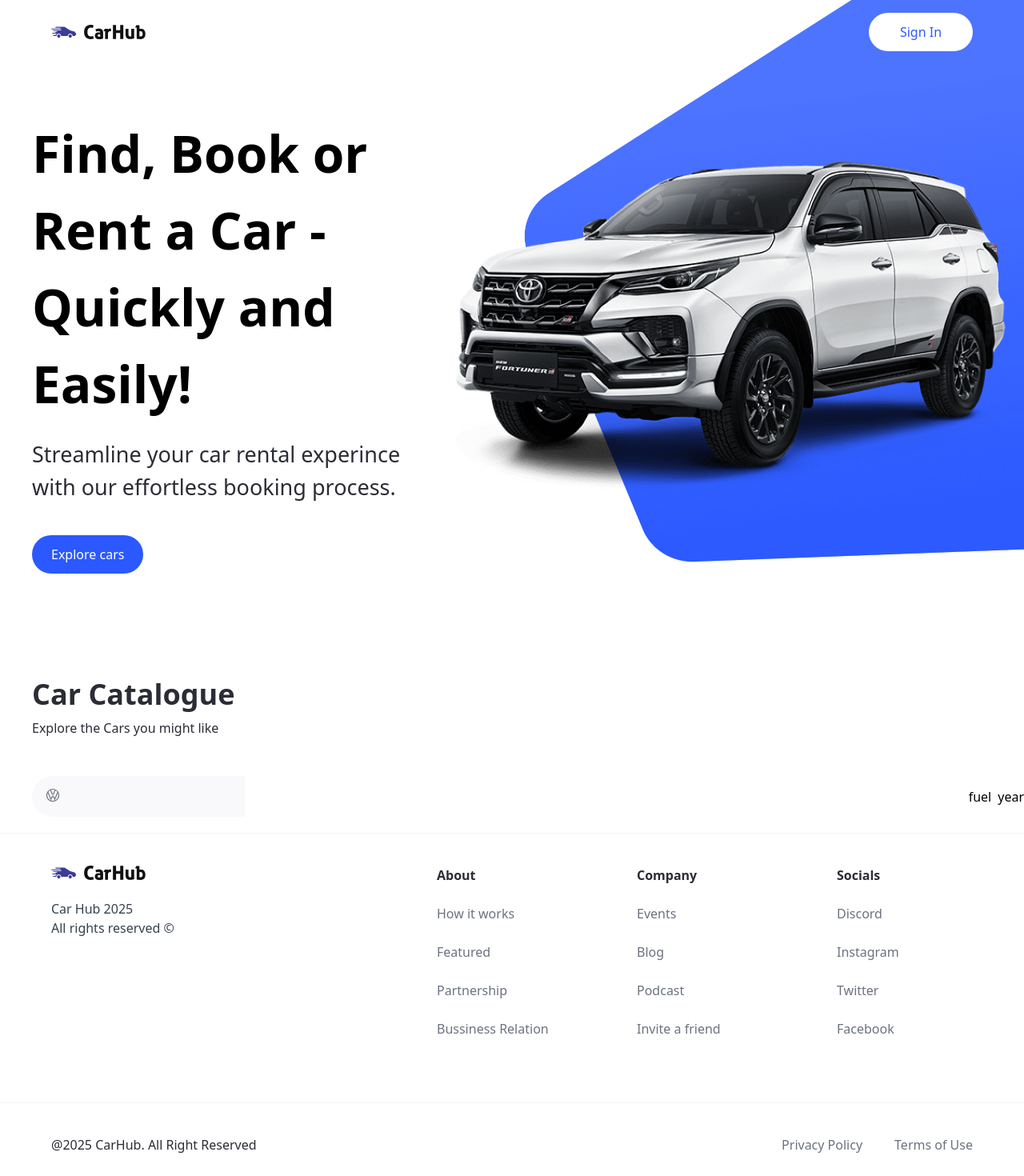
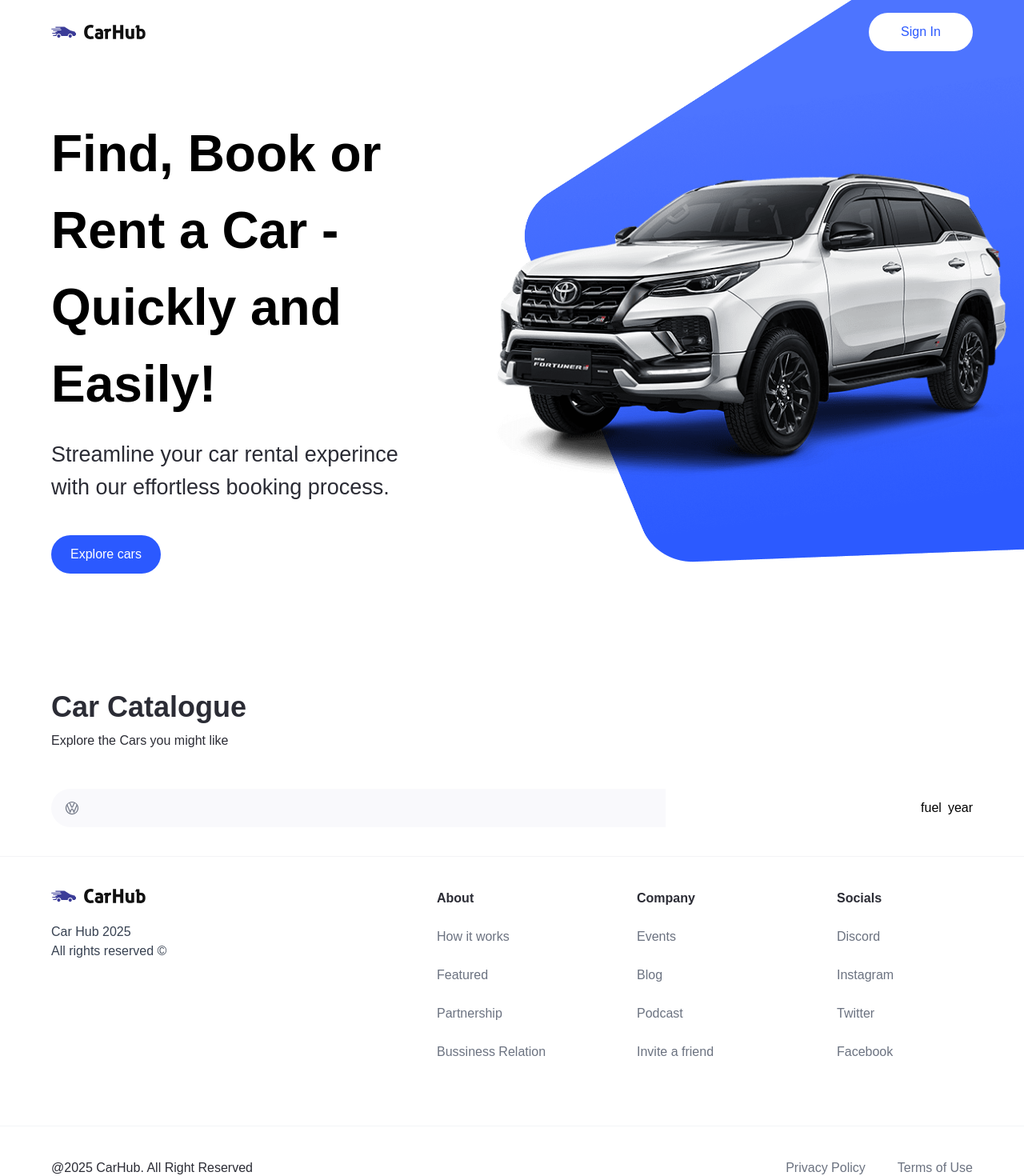
Before and after one commit to ria-arora-git/car-showcase, a Next.js app: page / in a window 1280 px wide. Shown: the top 1470 px of the page at 80% size. Built offline with nearby package versions, Linux system fonts and the light colour scheme.

Commit message:
ishaan is stupid

```diff
--- a/app/globals.css
+++ b/app/globals.css
@@ -2,10 +2,10 @@
 @tailwind components;
 @tailwind utilities;
 
-/* @import url("https://fonts.googleapis.com/css2?family=Manrope:wght@200;300;400;500;600;700;800&display=swap");
+ /* @import url("https://fonts.googleapis.com/css2?family=Manrope:wght@200;300;400;500;600;700;800&display=swap"); */
 
 
-/*
+
 * {
   margin: 0;
   padding: 0;
@@ -14,7 +14,7 @@
 }
 
 /* START: General styles */
-/* .max-width {
+.max-width {
   @apply max-w-[1440px] mx-auto;
 }
 
@@ -36,11 +36,10 @@
 
 .custom-btn {
   @apply flex flex-row relative justify-center items-center py-3 px-6 outline-none;
-} */
-/* END: General styles */
+}
 
-/* START: Hero styles */
-/* .hero {
+
+.hero {
   @apply flex xl:flex-row flex-col gap-5 relative z-0 max-w-[1440px] mx-auto;
 }
 
@@ -62,11 +61,10 @@
 
 .hero__image-overlay {
   @apply absolute xl:-top-24 xl:-right-1/2 -right-1/4 bg-hero-bg bg-repeat-round -z-10 w-full xl:h-screen h-[590px] overflow-hidden;
-} */
-/* END: Hero styles */
+}
 
-/* START: Home styles */
-/*
+
+
 .home__text-container {
   @apply flex flex-col items-start justify-start gap-y-2.5 text-black-100;
 }
@@ -85,11 +83,10 @@
 
 .home__error-container {
   @apply mt-16 flex justify-center items-center flex-col gap-2;
-} */
-/* END: Home styles */
+}
 
-/* START: Car Card styles */
-/* .car-card {
+
+.car-card {
   @apply flex flex-col p-6 justify-center items-start text-black-100 bg-primary-blue-100 hover:bg-white hover:shadow-md rounded-3xl;
 }
 
@@ -131,10 +128,9 @@
 
 .car-card__btn-container {
   @apply hidden group-hover:flex absolute bottom-0 w-full z-10;
-} */
-/* END: Car Card styles */
+}
 
-/* START: Car Details styles
+
 .car-details__dialog-panel {
   @apply relative w-full max-w-lg max-h-[90vh] overflow-y-auto transform rounded-2xl bg-white p-6 text-left shadow-xl transition-all flex flex-col gap-5;
 }
@@ -145,21 +141,19 @@
 
 .car-details__main-image {
   @apply relative w-full h-40 bg-pattern bg-cover bg-center rounded-lg;
-} */
-/* END: Car Details styles */
+}
 
-/* START: Custom Filter styles */
-/* .custom-filter__btn {
+
+ .custom-filter__btn {
   @apply relative w-full min-w-[127px] flex justify-between items-center cursor-default rounded-lg bg-white py-2 px-3 text-left shadow-md sm:text-sm border;
 }
 
 .custom-filter__options {
   @apply absolute mt-1 max-h-60 w-full overflow-auto rounded-md bg-white py-1 text-base shadow-lg ring-1 ring-black ring-opacity-5 focus:outline-none sm:text-sm;
-} */
-/* END: Custom Filter styles */
+}
 
-/* START: Footer styles */
-/* .footer {
+
+ .footer {
   @apply flex flex-col text-black-100  mt-5 border-t border-gray-100;
 }
 
@@ -185,11 +179,10 @@
 
 .footer__copyrights-link {
   @apply flex-1 flex sm:justify-end justify-center max-sm:mt-4 gap-10;
-} */
-/* END: Footer styles */
+}
 
-/* START: searchbar styles */
-/* .searchbar {
+
+.searchbar {
   @apply flex items-center justify-start max-sm:flex-col w-full relative max-sm:gap-4 max-w-3xl;
 }
 
@@ -199,11 +192,9 @@
 
 .searchbar__input {
   @apply w-full h-[48px] pl-12 p-4 bg-light-white rounded-r-full max-sm:rounded-full outline-none cursor-pointer text-sm;
-} */
-/* END: searchbar styles */
+}
 
-/* START: search manufacturer styles */
-/* .search-manufacturer {
+.search-manufacturer {
   @apply flex-1 max-sm:w-full flex justify-start items-center;
 }
 
@@ -217,5 +208,4 @@
 
 .search-manufacturer__option {
   @apply cursor-default select-none py-2 pl-10 pr-4;
-} */
-/* END: search manufacturer styles  */
+}
--- a/app/page.tsx
+++ b/app/page.tsx
@@ -9,7 +9,7 @@ export default function Home() {
    <main className="">
       <Hero />
 
-      <div className="mt-12 pl-10 max-width" id="discover">
+      <div className="mt-12 padding-x padding-y max-width" id="discover">
         <div className="flex flex-col items-start justify-start gap-y-2.5 text-black-100">
           <h1 className="text-4xl font-extrabold ">Car Catalogue</h1>
           <p>Explore the Cars you might like </p>
--- a/components/Hero.tsx
+++ b/components/Hero.tsx
@@ -7,8 +7,8 @@ const Hero = () => {
   const handleScroll = ()=>{}
 
   return (
-    <div className='flex xl:flex-row flex-col gap-5 relative z-0 max-w-[1440px] mx-auto'>
-      <div className='flex-1 pt-36 padding-x pl-10'>
+    <div className='flex xl:flex-row flex-col gap-5 relative max-w-[1440px] w-screen'>
+      <div className='flex-1 pt-36 padding-x'>
         <h1 className='2xl:text-[72px] sm:text-[64px] text-[50px] font-extrabold '>
           Find, Book or Rent a Car - Quickly and Easily!
         </h1>
--- a/components/SearchManufacturer.tsx
+++ b/components/SearchManufacturer.tsx
@@ -17,13 +17,13 @@ const SearchManufacturer: React.FC<SearchManufacturerProps> = ({ setManufacturer
 );
 
   return (
-    <div className='flex-1 max-sm:w-full flex justify-start items-center w-full relative'>
+    <div className='flex-1 max-sm:w-full flex justify-start items-center'>
         <Combobox value={Manufacturer} onChange={setManufacturer} >
             <div className='relative w-full '>
                 <ComboboxButton className="absolute top-[14px]">
                     <Image src={"/car-logo.svg"} width={20} height={20} className='ml-4' alt='Car Logo'/>
                 </ComboboxButton>
-                <ComboboxInput className={'w-full h-full pl-12 p-4 rounded-l-full max-sm:rounded-full bg-light-white outline-none cursor-pointer text-sm'} placeholder='Volkswagen' displayValue={(Manufacturer: string) => Manufacturer} onChange={(e)=> setquery(e.target.value)} />
+                <ComboboxInput className={'w-full h-[48px] pl-12 p-4 rounded-l-full max-sm:rounded-full bg-light-white outline-none cursor-pointer text-sm'} placeholder='Volkswagen' displayValue={(Manufacturer: string) => Manufacturer} onChange={(e)=> setquery(e.target.value)} />
                 <Transition as={Fragment} leave='transition ease-in duration-100' leaveFrom='opacity-100' leaveTo='opacity-0' afterLeave={() => setquery('')}>
                 <ComboboxOptions className="absolute top-full left-0 mt-1 max-h-60 w-full overflow-auto rounded-md bg-white py-1 text-base shadow-lg ring-1 ring-black ring-opacity-5 focus:outline-none sm:text-sm">
 
```
